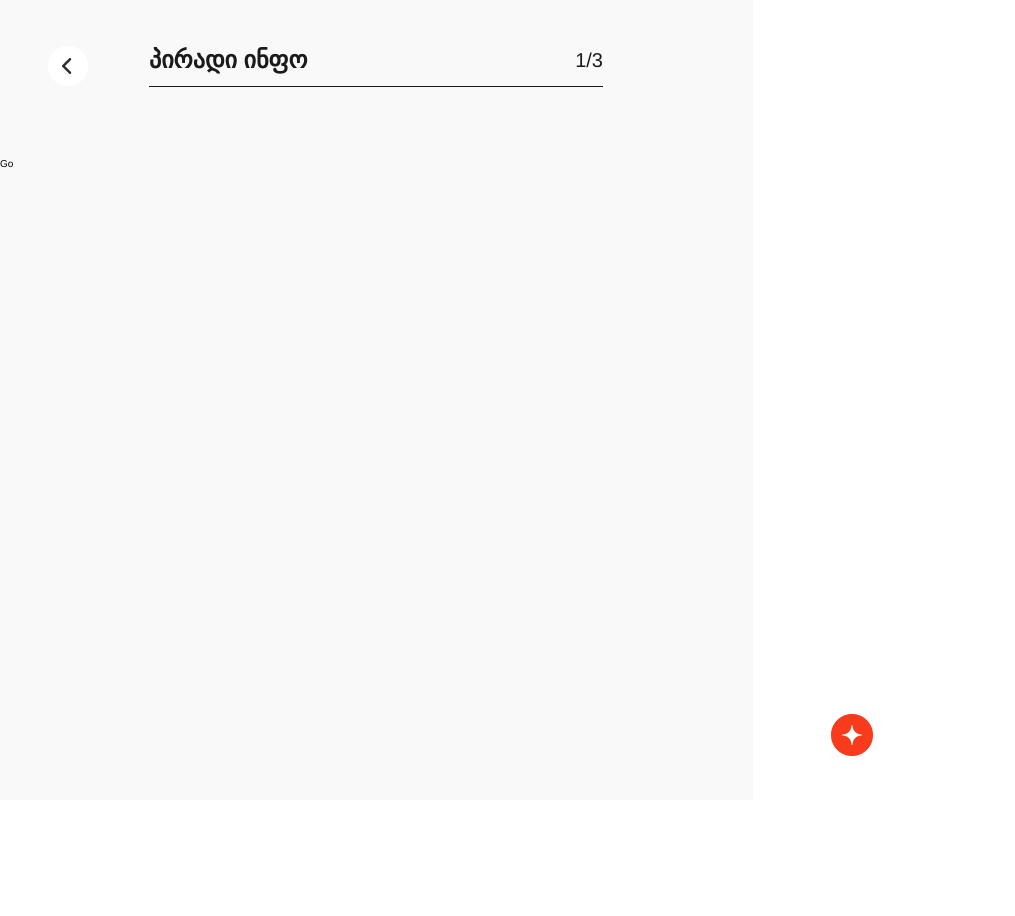
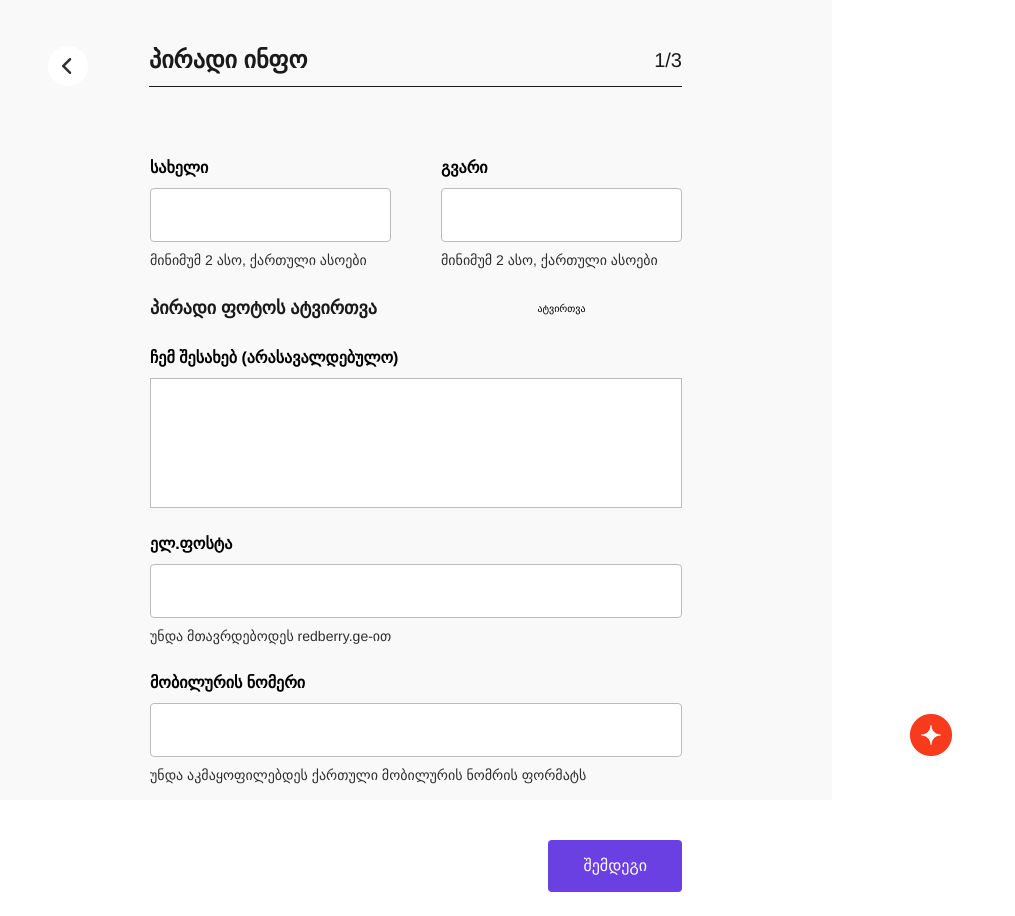
Before and after one commit to Kapanadze04/Redberry-Bootcamp6, an Angular app: page /personal-info in a window 1280 px wide. Shown: the whole page, without its empty margins (0-1015 px from the left). Before the commit the page ends 800 px from the top, so only its background shows below. Built offline with nearby package versions, Linux system fonts and the light colour scheme; a web font is replaced by a local one.

Commit message:
Personal info page, form markup

```diff
--- a/src/app/education/education.component.ts
+++ b/src/app/education/education.component.ts
@@ -1,6 +1,6 @@
 import { Component } from '@angular/core';
 import { Router } from '@angular/router';
-import { HeaderComponent } from "../../shared/header/header.component";
+import { HeaderComponent } from "../shared/header/header.component";
 
 @Component({
   selector: 'app-education',
--- a/src/app/experience/experience.component.ts
+++ b/src/app/experience/experience.component.ts
@@ -1,6 +1,6 @@
 import { Component } from '@angular/core';
 import { Router } from '@angular/router';
-import { HeaderComponent } from "../../shared/header/header.component";
+import { HeaderComponent } from "../shared/header/header.component";
 
 @Component({
   selector: 'app-experience',
--- a/src/app/personal-info/personal-info.component.html
+++ b/src/app/personal-info/personal-info.component.html
@@ -3,4 +3,45 @@
     [step]="'1/3'"
 />
 
-<button (click)="onExperience()">Go</button>
+<form>
+    <div class="flex-input">
+        <div class="block-input">
+            <label for="">სახელი</label>
+            <input type="text">
+            <span class="warning">მინიმუმ 2 ასო, ქართული ასოები</span>
+        </div>
+        <div class="block-input">
+            <label for="">გვარი</label>
+            <input type="text">
+            <span class="warning">მინიმუმ 2 ასო, ქართული ასოები</span>
+        </div>
+    </div>
+
+    <div class="flex-input">
+        <div class="block-input">
+            <h2>პირადი ფოტოს ატვირთვა</h2>
+        </div>
+        <div class="block-input"><button id="uploadBtn">ატვირთვა</button></div>
+    </div>
+
+    <div class="block-input">
+        <label>ჩემ შესახებ (არასავალდებულო)</label>
+        <textarea></textarea>
+    </div>
+
+    <div class="block-input">
+        <label for="">ელ.ფოსტა</label>
+        <input type="email">
+        <span class="warning">უნდა მთავრდებოდეს redberry.ge-ით</span>
+    </div>
+
+    <div class="block-input">
+        <label for="">მობილურის ნომერი</label>
+        <input type="tel">
+        <span class="warning">უნდა აკმაყოფილებდეს ქართული მობილურის ნომრის ფორმატს</span>
+    </div>
+
+    <div class="btn-wrapper">
+        <button (click)="onExperience()">შემდეგი</button>
+    </div>
+<form>
--- a/src/app/personal-info/personal-info.component.scss
+++ b/src/app/personal-info/personal-info.component.scss
@@ -0,0 +1,14 @@
+@import '../../styles/variables';
+@import '../../styles/mixins';
+
+input, textarea {
+    outline: none;
+
+    &:focus {
+        border: 2px solid $grayBc;
+    }
+}
+
+.btn-wrapper {
+    @include flex-end;
+}
--- a/src/app/personal-info/personal-info.component.ts
+++ b/src/app/personal-info/personal-info.component.ts
@@ -1,6 +1,6 @@
 import { Component } from '@angular/core';
 import { Router } from '@angular/router';
-import { HeaderComponent } from "../../shared/header/header.component";
+import { HeaderComponent } from "../shared/header/header.component";
 
 @Component({
   selector: 'app-personal-info',
--- a/src/shared/header/header.component.scss
+++ b/src/app/shared/header/header.component.scss
@@ -1,5 +1,5 @@
-@import '../../styles/mixins';
-@import '../../styles/variables';
+@import '../../../styles/mixins';
+@import '../../../styles/variables';
 
 .HEADER-SECTION {
     width: 100%;
--- a/src/styles.scss
+++ b/src/styles.scss
@@ -1,4 +1,6 @@
 @import url('https://fonts.cdnfonts.com/css/helvetica-neue-55');
+@import './styles/mixins';
+@import './styles/variables';
 
 * {
     margin: 0;
@@ -12,3 +14,75 @@ body {
     height: 100vh;
     font-family: 'Helvetica Neue', sans-serif;
 }
+
+// FORM
+
+form {
+    margin: 0 15em;
+    @include flex-column;
+    gap: 2.4em;
+
+    label {
+        font-size: 1.6rem;
+        color: $black;
+        font-weight: bold;
+    }
+
+    input {
+        all: unset;
+        font-size: 1.6rem;
+        padding: 0.875em 1em;
+        border-radius: 4px;
+        border: 1px solid $grayBc;
+        background: $White;
+        color: $primary;
+    }
+
+    textarea {
+        all: unset;
+        height: 100px;
+        font-size: 1.6rem;
+        padding: 0.875em 1em;
+        border: 1px solid $grayBc;
+        background: $White;
+        color: $primary;
+        resize: none;
+    }
+
+    .warning {
+        font-size: 1.4rem;
+        color: $spanColor;
+    }
+
+    .flex-input {
+        @include flex;
+        @include flex-between;
+        gap: 5em;
+    }
+
+    .block-input {
+        width: 100%;
+        @include flex-column;
+        gap: 0.8em;
+    }
+
+    h2 {
+        font-size: 1.8rem;
+        font-weight: bold;
+        color: $primary;
+    }
+
+    .btn-wrapper {
+        margin-top: 3em;
+        @include flex;
+
+        button {
+            font-size: 1.6rem;
+            padding: 0.875em 2.1875em;
+            color: $White;
+            background: $btn_primary;
+            border-radius: 4px;
+        }
+    }
+
+}
--- a/src/styles/_mixins.scss
+++ b/src/styles/_mixins.scss
@@ -10,6 +10,11 @@
 }
 
 @mixin flex-column {
+    display: flex;
+    flex-direction: column;
+}
+
+@mixin flex-align-column {
     display: flex;
     align-items: center;
     flex-direction: column;
@@ -31,3 +36,8 @@
     display: flex;
     justify-content: center;
 }
+
+@mixin flex-end {
+    display: flex;
+    justify-content: flex-end;
+}
```
Also changed, not shown: src/app/shared/header/header.component.html (renamed from src/shared/header/header.component.html), src/app/shared/header/header.component.ts (renamed from src/shared/header/header.component.ts).
